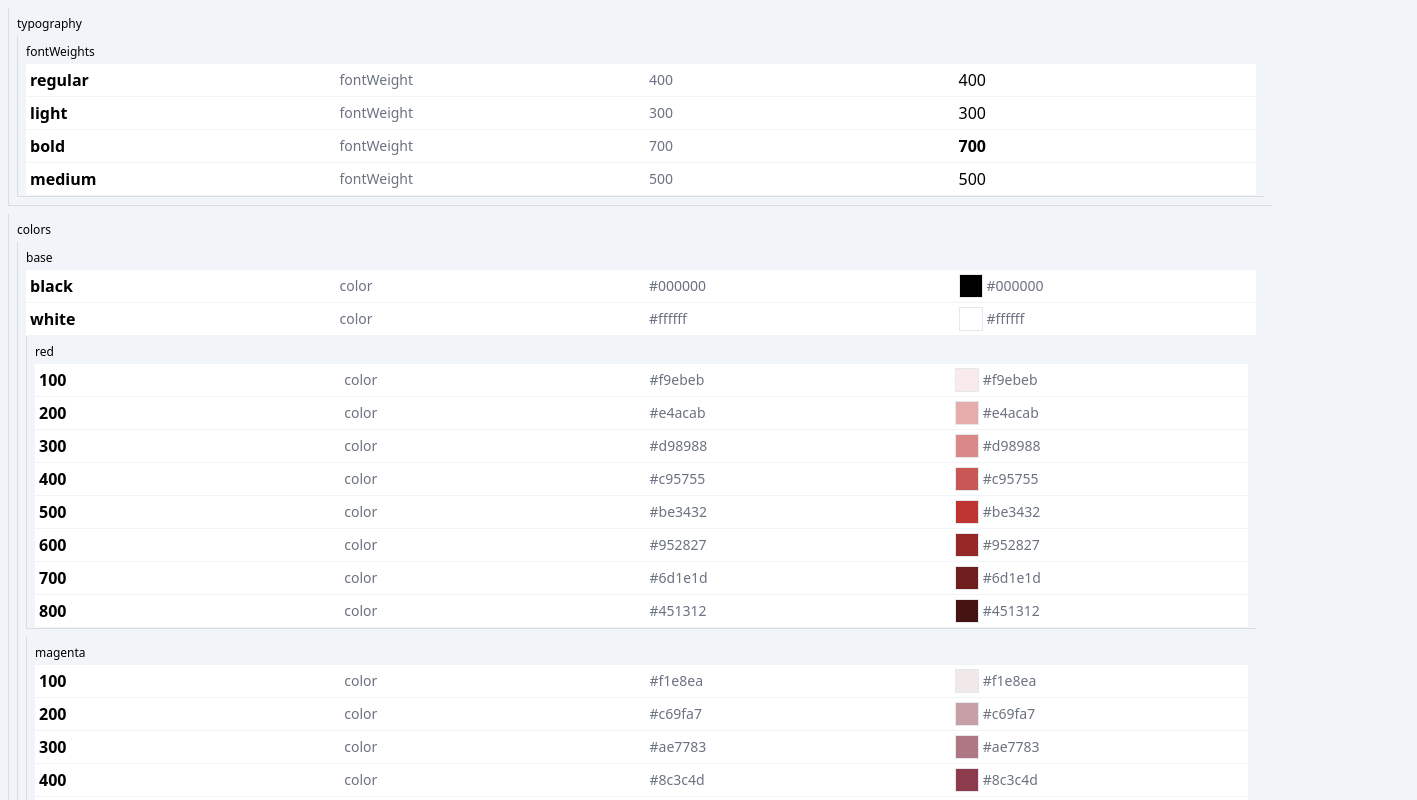
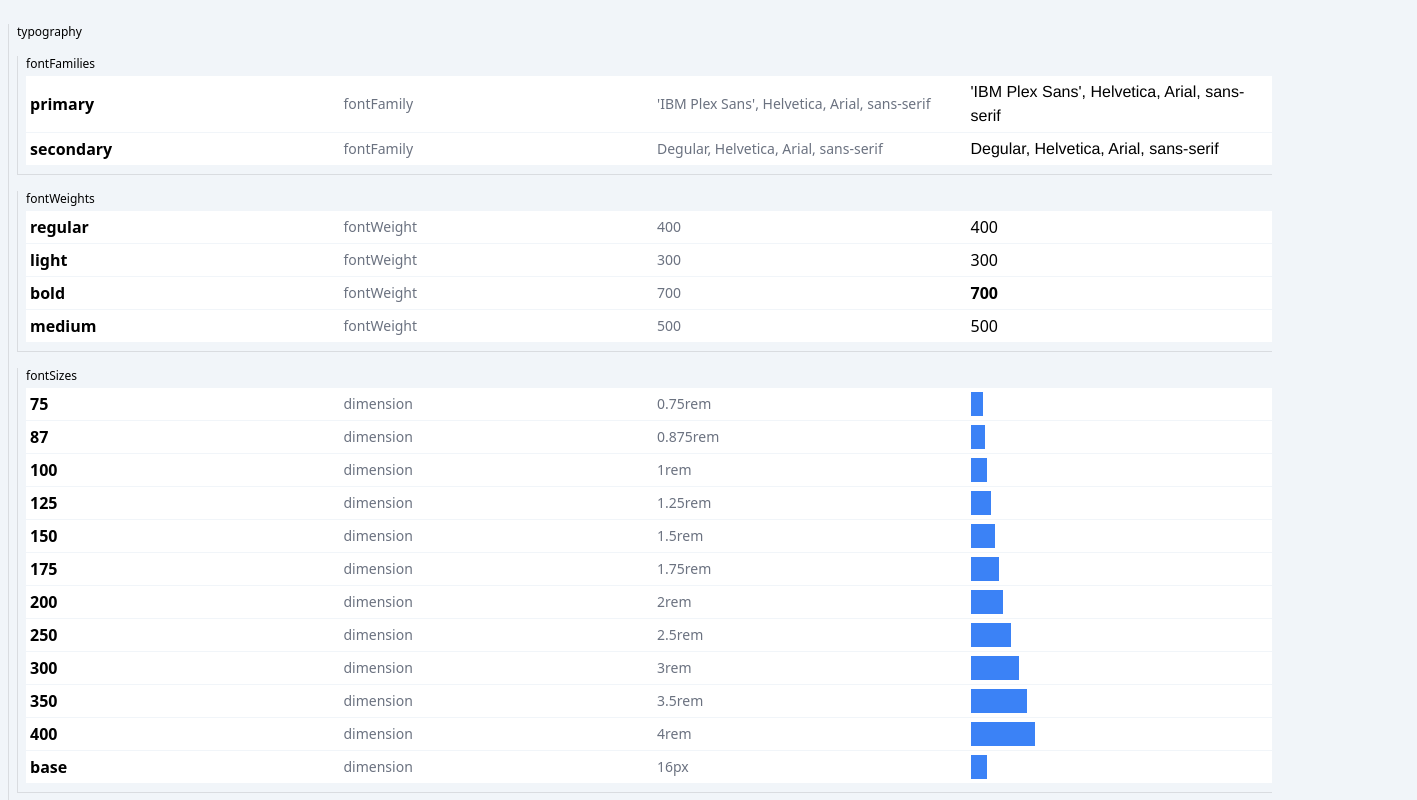
Before and after one commit to jared-christensen/design-tokens, a Next.js app: page / in a window 1280 px wide. Shown: the top 800 px of the page, 1417 px wide, since content can reach past the window. Built offline with nearby package versions, Linux system fonts and the light colour scheme.

Commit message:
trying more tokens

```diff
--- /dev/null
+++ b/components/font-family-token.tsx
@@ -0,0 +1,9 @@
+interface FontFamilyTokenProps {
+  fontFamily: string;
+}
+
+const FontFamilyToken = ({ fontFamily }: FontFamilyTokenProps) => {
+  return <p style={{ fontFamily: fontFamily }}>{fontFamily}</p>;
+};
+
+export default FontFamilyToken;
--- a/components/token-group.tsx
+++ b/components/token-group.tsx
@@ -21,7 +21,7 @@ const TokenGroup = ({ group }: TokenGroupProps) => {
         ) : (
           <div
             key={index}
-            className="mb-2 p-2 pb-0 border-l border-b border-black/10 "
+            className="mt-4 p-2 pt-0 pr-0 border-l border-b border-black/10 "
           >
             <h2 className="mb-1 text-xs">{key}</h2>
             <TokenGroup group={value} />
--- a/components/token.tsx
+++ b/components/token.tsx
@@ -1,4 +1,5 @@
 import ColorToken from "./color-token";
+import FontFamilyToken from "./font-family-token";
 import FontWeightToken from "./font-weight-token";
 
 export interface DesignToken {
@@ -36,9 +37,7 @@ const Token = ({ token, name }: TokenProps) => {
       break;
 
     case "fontFamily":
-      visualization = (
-        <p style={{ fontFamily: $value, fontWeight: $value }}>Font Family</p>
-      );
+      visualization = <FontFamilyToken fontFamily={$value}></FontFamilyToken>;
       break;
 
     case "fontWeight":
--- a/tokens.json
+++ b/tokens.json
@@ -1,5 +1,17 @@
 {
   "typography": {
+    "fontFamilies": {
+      "primary": {
+        "$value": "'IBM Plex Sans', Helvetica, Arial, sans-serif",
+        "$type": "fontFamily",
+        "$description": "IBM Plex Sans - Used for Body and Main Headings"
+      },
+      "secondary": {
+        "$value": "Degular, Helvetica, Arial, sans-serif",
+        "$type": "fontFamily",
+        "$description": "Degular - Used for Display Headings"
+      }
+    },
     "fontWeights": {
       "regular": {
         "$value": "400",
@@ -19,6 +31,98 @@
       "medium": {
         "$value": "500",
         "$type": "fontWeight"
+      }
+    },
+    "fontSizes": {
+      "base": {
+        "$value": "16px",
+        "$type": "dimension",
+        "$description": "Base font for relative sizing. "
+      },
+      "75": {
+        "$value": "0.75rem",
+        "$type": "dimension",
+        "$description": "Paragraph Extra Small - 12px / 0.75rem"
+      },
+      "87": {
+        "$value": "0.875rem",
+        "$type": "dimension",
+        "$description": "Paragraph Small - 14px / 0.875rem"
+      },
+      "100": {
+        "$value": "1rem",
+        "$type": "dimension",
+        "$description": "Base Paragraph - 16px / 1rem"
+      },
+      "125": {
+        "$value": "1.25rem",
+        "$type": "dimension",
+        "$description": "Headline - 20px / 1.25 rem"
+      },
+      "150": {
+        "$value": "1.5rem",
+        "$type": "dimension",
+        "$description": "Headline - 24px / 1.75rem"
+      },
+      "175": {
+        "$value": "1.75rem",
+        "$type": "dimension",
+        "$description": "Headline - 175 28px / 1.75rem"
+      },
+      "200": {
+        "$value": "2rem",
+        "$type": "dimension",
+        "$description": "Headline 200 - 32px / 2rem"
+      },
+      "250": {
+        "$value": "2.5rem",
+        "$type": "dimension",
+        "$description": "Headline - 40px / 2.5rem"
+      },
+      "300": {
+        "$value": "3rem",
+        "$type": "dimension",
+        "$description": "Display - 48px / 3rem"
+      },
+      "350": {
+        "$value": "3.5rem",
+        "$type": "dimension",
+        "$description": "Display - 56px / 3.5rem"
+      },
+      "400": {
+        "$value": "4rem",
+        "$type": "dimension",
+        "$description": "Display - 64px / 4rem"
+      }
+    },
+    "lineHeights": {
+      "primary": {
+        "$value": "150%",
+        "$type": "dimension",
+        "$description": "Primary Line Height of 150%"
+      },
+      "secondary": {
+        "$value": "120%",
+        "$type": "dimension"
+      }
+    },
+    "letterSpacing": {
+      "0": {
+        "$value": "0%",
+        "$type": "dimension",
+        "$description": "0% letter-spacing"
+      },
+      "2": {
+        "$value": "2%",
+        "$type": "dimension",
+        "$description": "2% letter spacing"
+      }
+    },
+    "paragraphSpacing": {
+      "100": {
+        "$value": "1rem",
+        "$type": "dimension",
+        "$description": "Spacing Token 100 - 16px / 1rem"
       }
     }
   },
@@ -449,59 +553,61 @@
       "$type": "dimension"
     }
   },
-
-  "Main font": {
-    "$value": "Arial, sans-serif",
-    "$type": "fontFamily"
-  },
-  "Instant": {
-    "$value": "0ms",
+  "animation": {
+    "duration": {
+      "instant": {
+        "$value": "0",
         "$type": "duration"
       },
-  "UltraFast": {
+      "ultra-fast": {
         "$value": "150ms",
         "$type": "duration"
       },
-  "Fast": {
+      "fast": {
         "$value": "300ms",
         "$type": "duration"
       },
-  "ModerateFast": {
+      "moderate-fast": {
         "$value": "450ms",
         "$type": "duration"
       },
-  "ModerateSlow": {
+      "moderate-slow": {
         "$value": "600ms",
         "$type": "duration"
       },
-  "Slow": {
+      "slow": {
         "$value": "750ms",
         "$type": "duration"
       },
-  "UltraSlow": {
+      "ultra-slow": {
         "$value": "900ms",
         "$type": "duration"
       },
-  "EasingStandard": {
-    "$value": "cubic-bezier(0.42, 0, 0.58, 1)",
+      "easing": {
+        "standard": {
+          "$value": "cubic-bezier(.42,0,.58,1)",
           "$type": "cubicBezier",
-    "$description": "ease-in-out"
+          "description": "ease-in-out"
         },
-  "EasingEntrance": {
-    "$value": "cubic-bezier(0, 0, 0.58, 1)",
+        "entrance": {
+          "$value": "cubic-bezier(0,0,.58,1)",
           "$type": "cubicBezier",
-    "$description": "ease-out"
+          "description": "ease-out"
         },
-  "EasingExit": {
-    "$value": "cubic-bezier(0.42, 0, 1, 1)",
+        "exit": {
+          "$value": "cubic-bezier(.42,0,1,1)",
           "$type": "cubicBezier",
-    "$description": "ease-in"
+          "description": "ease-in"
         },
-  "EasingLinear": {
-    "$value": "cubic-bezier(0, 0, 1, 1)",
+        "linear": {
+          "$value": "cubic-bezier(0,0,1,1)",
           "$type": "cubicBezier",
-    "$description": "linear"
+          "description": "linear"
+        }
+      }
+    }
   },
+
   "Opacity level": {
     "$value": "0.7",
     "$type": "number"
```
Lines whose indentation alone changed are shown as unchanged.
